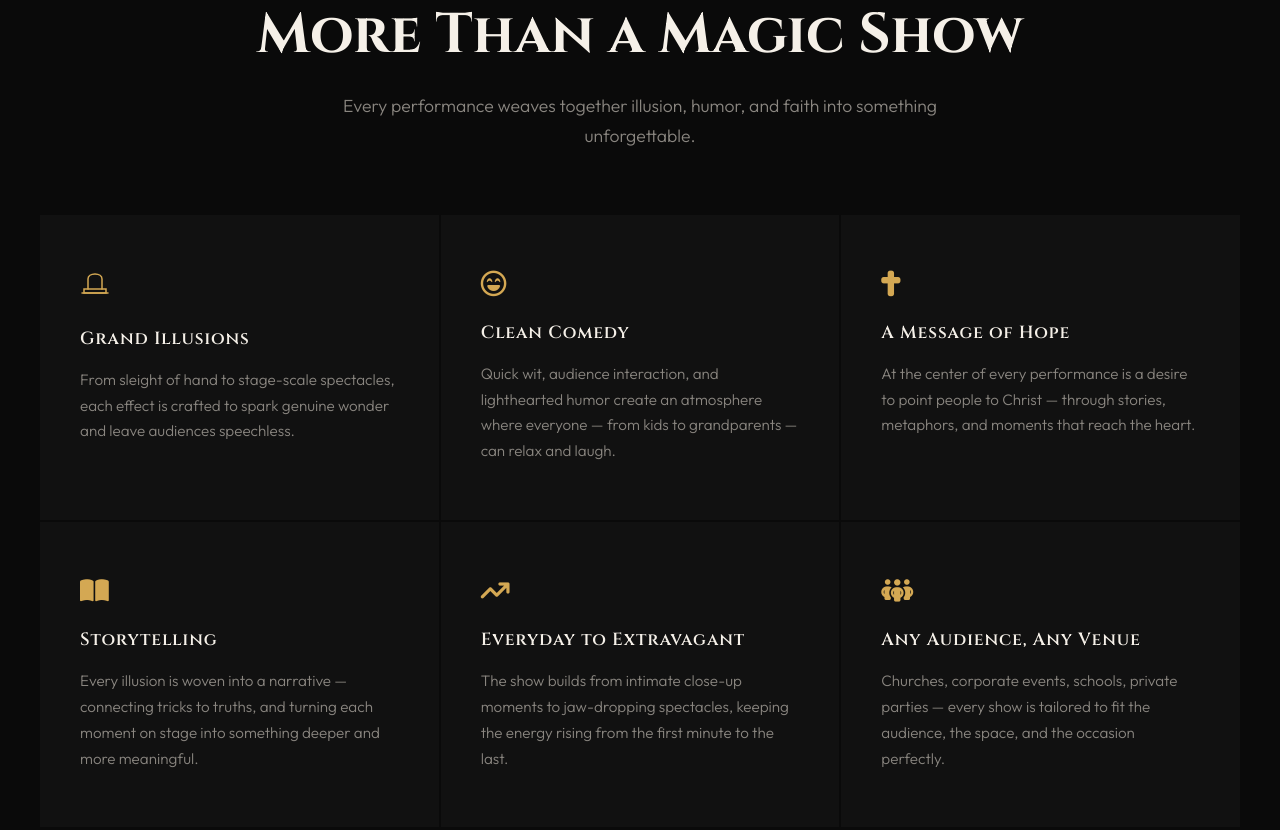
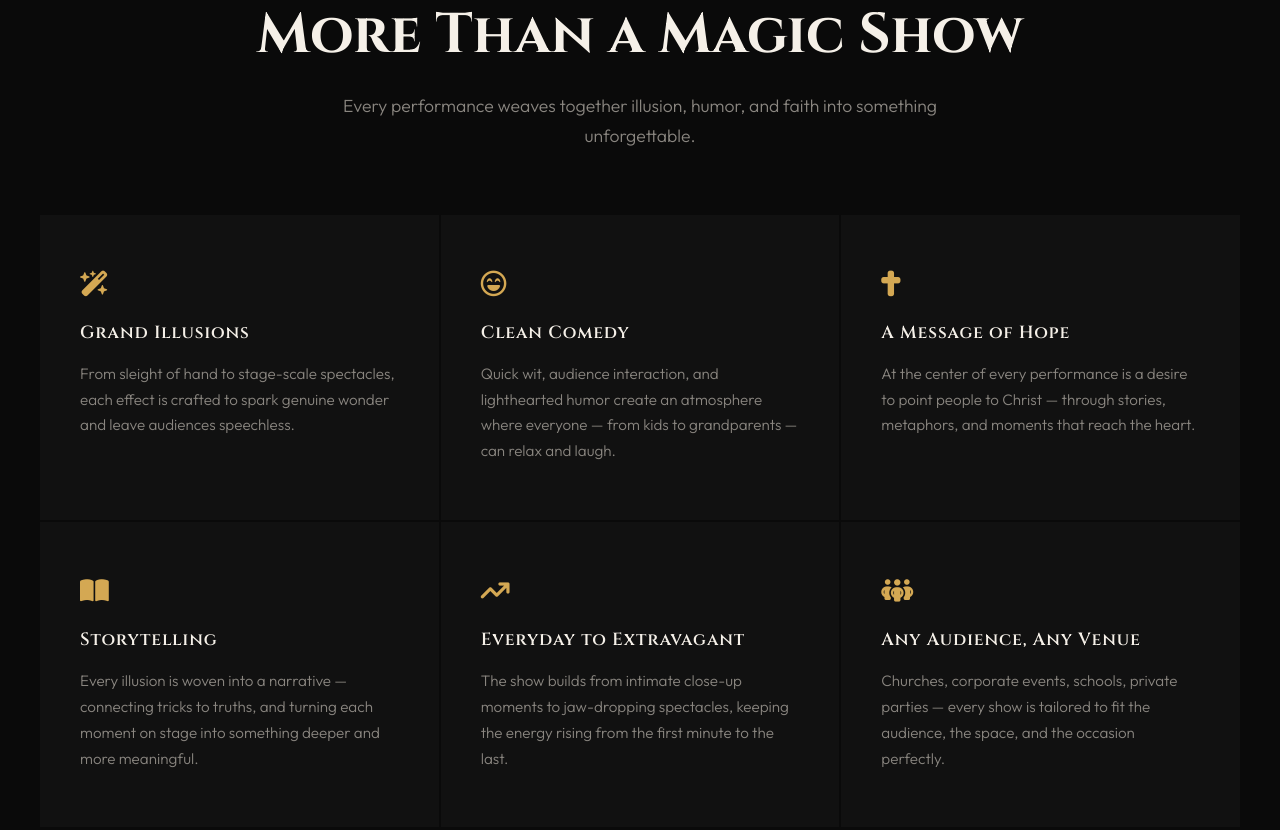
Before and after one commit to ministrydad/for_the_king, a plain HTML site: page index.html in a window 1280 px wide. Shown: the part 2710-3540 px from the top of the page. Drawn offline with nearby package versions, Linux system fonts and the light colour scheme; a web font is replaced by a local one.

Commit message:
Update index.html

```diff
--- a/index.html
+++ b/index.html
@@ -927,7 +927,7 @@ footer {
     </div>
     <div class="features-grid">
       <div class="feature-card reveal">
-        <div class="feature-icon"><svg width="30" height="28" viewBox="0 0 30 28" fill="none" xmlns="http://www.w3.org/2000/svg"><path d="M8,18 L8,8 C8,5 11,3 15,3 C19,3 22,5 22,8 L22,18" stroke="#d4a853" stroke-width="1.5" stroke-linecap="round"/><path d="M4,18 L26,18 L26,22 L4,22 Z" stroke="#d4a853" stroke-width="1.5" fill="none"/><line x1="2" y1="22" x2="28" y2="22" stroke="#d4a853" stroke-width="1.5" stroke-linecap="round"/></svg></div>
+        <div class="feature-icon"><i class="fa-solid fa-wand-magic-sparkles"></i></div>
         <h3 class="feature-title">Grand Illusions</h3>
         <p class="feature-desc">From sleight of hand to stage-scale spectacles, each effect is crafted to spark genuine wonder and leave audiences speechless.</p>
       </div>
```
